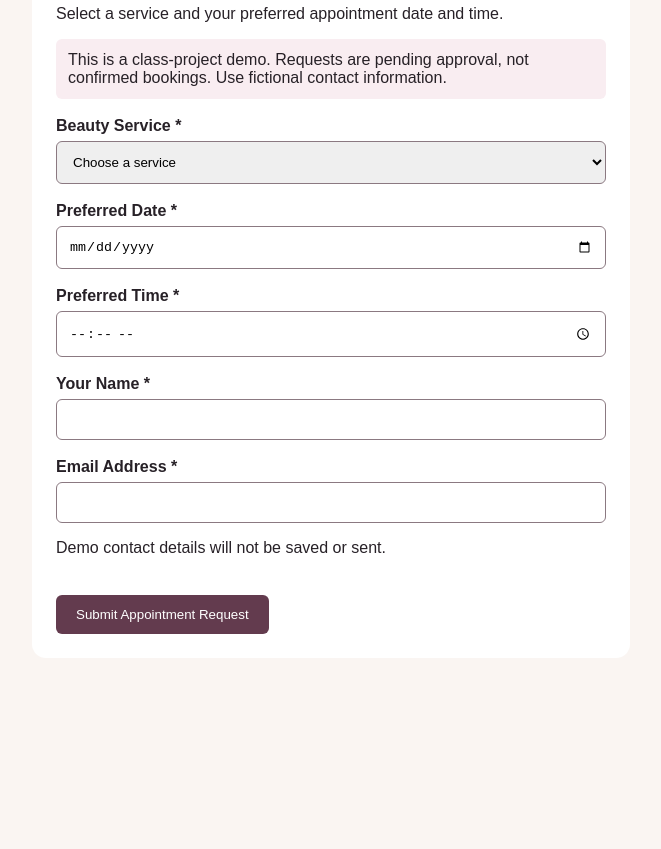
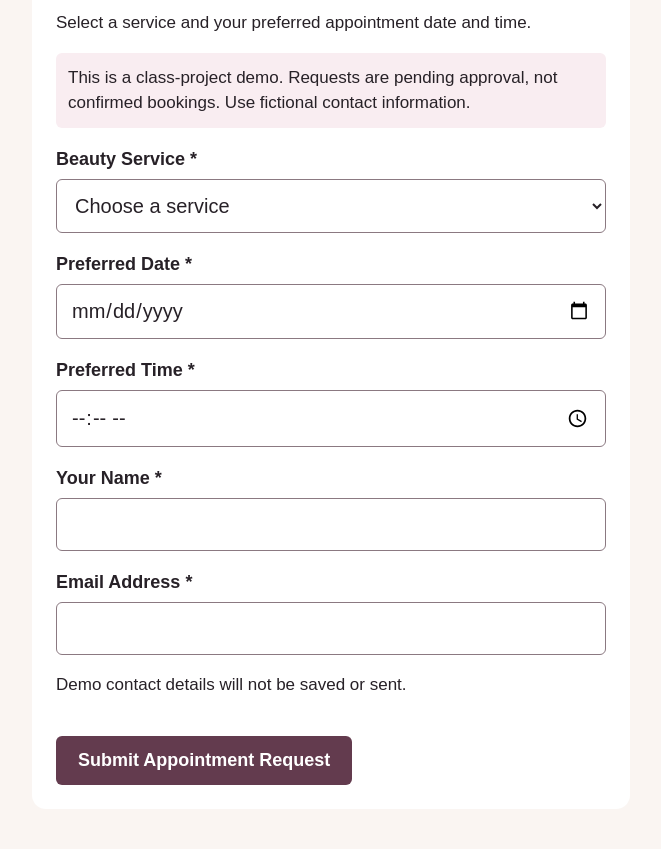
Before and after one commit to cf344/is117-group-business, a plain HTML site: page booking.html in a window 1280 px wide. Shown: the part 139-988 px from the top of the page, without its empty margins (309-970 px from the left). Before the commit the page ends 837 px from the top, so only its background shows below. Drawn offline with Linux system fonts and the light colour scheme.

Commit message:
Refactor booking form styles and structure

```diff
--- a/booking.html
+++ b/booking.html
@@ -5,24 +5,110 @@
   <meta charset="UTF-8">
   <meta name="viewport" content="width=device-width, initial-scale=1">
   <title>Book an Appointment | The Beauty Salon</title>
+
   <style>
-    body { font-family: Arial, sans-serif; background: #faf5f2; color: #272127; margin: 0; }
-    main { max-width: 550px; margin: 40px auto; padding: 24px; background: white; border-radius: 14px; }
-    label { display: block; margin-top: 18px; font-weight: bold; }
-    input, select { width: 100%; box-sizing: border-box; padding: 12px; margin-top: 6px; border: 1px solid #8b7981; border-radius: 6px; }
-    button { margin-top: 22px; padding: 12px 20px; background: #633b4e; color: white; border: none; border-radius: 6px; cursor: pointer; }
-    button:focus-visible, input:focus-visible, select:focus-visible { outline: 3px solid #aa5578; }
-    .notice { background: #f9edf1; padding: 12px; border-radius: 6px; }
-    #error { color: #a01832; }
+    body {
+      font-family: Arial, sans-serif;
+      font-size: 17px;
+      line-height: 1.5;
+      background: #faf5f2;
+      color: #272127;
+      margin: 0;
+    }
+
+    main {
+      max-width: 550px;
+      margin: 40px auto;
+      padding: 24px;
+      background: white;
+      border-radius: 14px;
+    }
+
+    h1 {
+      font-size: 30px;
+    }
+
+    label {
+      display: block;
+      margin-top: 18px;
+      font-size: 18px;
+      font-weight: bold;
+    }
+
+    input, select {
+      width: 100%;
+      box-sizing: border-box;
+      padding: 14px;
+      margin-top: 6px;
+      font-family: Arial, sans-serif;
+      font-size: 20px;
+      color: #272127;
+      background: white;
+      border: 1px solid #8b7981;
+      border-radius: 6px;
+    }
+
+    button {
+      margin-top: 22px;
+      padding: 14px 22px;
+      background: #633b4e;
+      color: white;
+      font-family: Arial, sans-serif;
+      font-size: 18px;
+      font-weight: bold;
+      border: none;
+      border-radius: 6px;
+      cursor: pointer;
+    }
+
+    button:hover {
+      background: #4b293a;
+    }
+
+    button:focus-visible,
+    input:focus-visible,
+    select:focus-visible {
+      outline: 3px solid #aa5578;
+      outline-offset: 2px;
+    }
+
+    .notice {
+      background: #f9edf1;
+      padding: 12px;
+      border-radius: 6px;
+    }
+
+    #error {
+      color: #a01832;
+      font-size: 17px;
+    }
+
+    @media (max-width: 600px) {
+      main {
+        margin: 16px;
+        padding: 20px;
+      }
+    }
   </style>
 </head>
+
 <body>
   <main>
     <h1>Request an Appointment</h1>
-    <p>Select a service and your preferred appointment date and time.</p>
-    <p class="notice">This is a class-project demo. Requests are pending approval, not confirmed bookings. Use fictional contact information.</p>
+
+    <p>
+      Select a service and your preferred appointment
+      date and time.
+    </p>
+
+    <p class="notice">
+      This is a class-project demo. Requests are
+      pending approval, not confirmed bookings.
+      Use fictional contact information.
+    </p>
 
     <form id="bookingForm">
+
       <label for="service">Beauty Service *</label>
       <select id="service" required>
         <option value="">Choose a service</option>
@@ -39,25 +125,40 @@
       <input type="time" id="time" required>
 
       <label for="name">Your Name *</label>
-      <input type="text" id="name" maxlength="80" required>
+      <input
+        type="text"
+        id="name"
+        maxlength="80"
+        required
+      >
 
       <label for="email">Email Address *</label>
       <input type="email" id="email" required>
-      <p>Demo contact details will not be saved or sent.</p>
+
+      <p>
+        Demo contact details will not be saved or sent.
+      </p>
 
       <p id="error" role="alert"></p>
-      <button type="submit">Submit Appointment Request</button>
+
+      <button type="submit">
+        Submit Appointment Request
+      </button>
+
     </form>
   </main>
 
   <script src="./appointment-storage.js"></script>
+
   <script>
     const form = document.getElementById("bookingForm");
     const dateInput = document.getElementById("date");
 
     function todayLocal() {
       const now = new Date();
-      const local = new Date(now.getTime() - now.getTimezoneOffset() * 60000);
+      const local = new Date(
+        now.getTime() - now.getTimezoneOffset() * 60000
+      );
       return local.toISOString().slice(0, 10);
     }
 
@@ -65,6 +166,7 @@
 
     form.addEventListener("submit", function(event) {
       event.preventDefault();
+
       document.getElementById("error").textContent = "";
       dateInput.min = todayLocal();
 
@@ -84,6 +186,7 @@
         });
 
         window.location.assign(nextPage);
+
       } catch (error) {
         document.getElementById("error").textContent =
           error.message || "Unable to save the request.";
```
